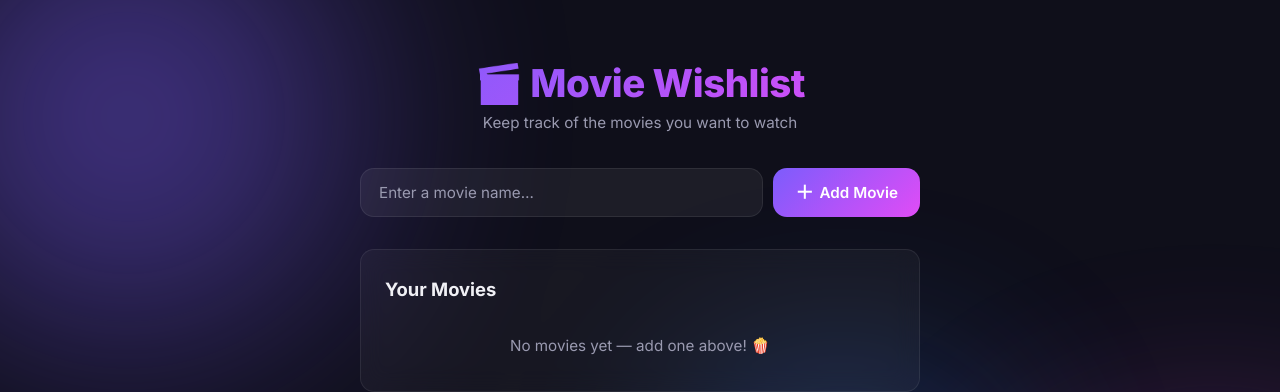
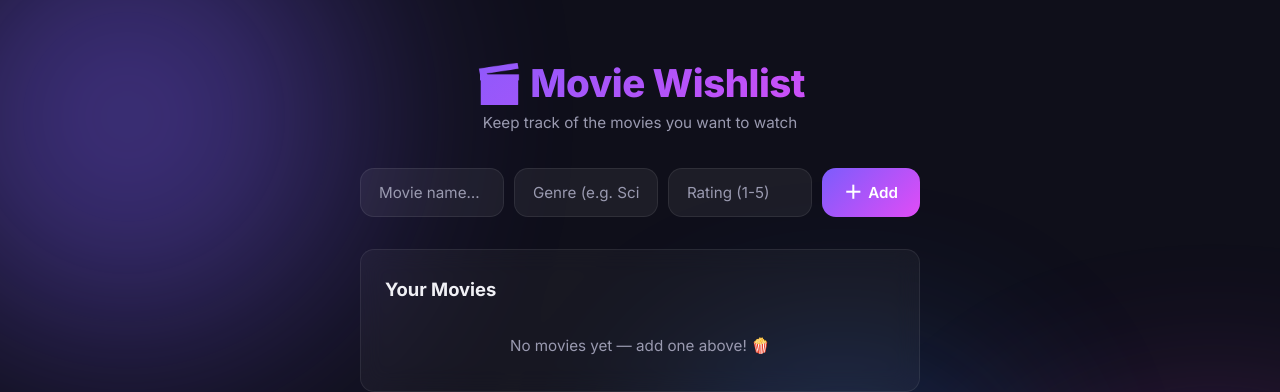
Before and after one commit to abhisirigineedi/movie-vault, a FastAPI app: page / in a window 1280 px wide. Shown: the top 392 px of the page. Run offline with FastAPI, Linux system fonts and the light colour scheme; some libraries are stand-ins or nearby versions.

Commit message:
Rating and Genre features added (#1)
Co-authored-by: abhisirigineedi <abhisirigineedi>

```diff
--- a/app/routes/movies.py
+++ b/app/routes/movies.py
@@ -30,33 +30,24 @@
     request: Request,
     db: Session = Depends(get_db),
     title: str = Form(...),
+    genre: str | None = Form(None),
+    rating: float | None = Form(None),
 ):
     """Add a movie and return the updated movie list partial (HTMX)."""
     if title.strip():
         try:
-            movie_service.add_movie(db, title)
+            movie_service.add_movie(db, title=title, genre=genre, rating=rating)
         except ValueError:
             pass  # silently ignore empty-title edge case
     movies = movie_service.get_all_movies(db)
-    # Return only the movie-list partial so HTMX can swap it in-place
-    movie_items = "".join(
-        f'<li><span class="movie-number">{i}.</span> <span class="movie-title">{m.title}</span> '
-        f'<button class="delete-btn" hx-delete="/delete-movie/{m.id}" hx-target="closest li" hx-swap="outerHTML" aria-label="Delete movie">✕</button></li>'
-        for i, m in enumerate(movies, 1)
-    )
-    return HTMLResponse(content=movie_items)
+    return templates.TemplateResponse("movie_list.html", {"request": request, "movies": movies})
 
 
 @router.get("/movies", response_class=HTMLResponse)
-async def get_movies(db: Session = Depends(get_db)):
+async def get_movies(request: Request, db: Session = Depends(get_db)):
     """Return the current movie list as an HTML partial."""
     movies = movie_service.get_all_movies(db)
-    movie_items = "".join(
-        f'<li><span class="movie-number">{i}.</span> <span class="movie-title">{m.title}</span> '
-        f'<button class="delete-btn" hx-delete="/delete-movie/{m.id}" hx-target="closest li" hx-swap="outerHTML" aria-label="Delete movie">✕</button></li>'
-        for i, m in enumerate(movies, 1)
-    )
-    return HTMLResponse(content=movie_items)
+    return templates.TemplateResponse("movie_list.html", {"request": request, "movies": movies})
 
 @router.delete("/delete-movie/{movie_id}", response_class=HTMLResponse)
 async def delete_movie_ui(movie_id: int, db: Session = Depends(get_db)):
--- a/app/templates/index.html
+++ b/app/templates/index.html
@@ -10,7 +10,7 @@
     <script src="https://unpkg.com/htmx.org@1.9.12"></script>
 
     <!-- Custom styles (cache-busted) -->
-    <link rel="stylesheet" href="/static/styles.css?v=2" />
+    <link rel="stylesheet" href="/static/styles.css?v=3" />
 
     <!-- Google Font — Inter -->
     <link rel="preconnect" href="https://fonts.googleapis.com" />
@@ -19,6 +19,39 @@
         href="https://fonts.googleapis.com/css2?family=Inter:wght@400;500;600;700;800&display=swap"
         rel="stylesheet"
     />
+    <style>
+        .input-group {
+            display: flex;
+            gap: 10px;
+            flex-wrap: wrap;
+        }
+        .input-group input {
+            flex: 1;
+            min-width: 120px;
+        }
+        .movie-card {
+            display: flex;
+            justify-content: space-between;
+            align-items: center;
+            background: rgba(255, 255, 255, 0.05);
+            padding: 15px;
+            border-radius: 8px;
+            margin-bottom: 10px;
+        }
+        .movie-info {
+            display: flex;
+            flex-direction: column;
+            gap: 5px;
+        }
+        .movie-title-text {
+            font-weight: 600;
+            font-size: 1.1rem;
+        }
+        .movie-meta {
+            font-size: 0.9rem;
+            color: #aaa;
+        }
+    </style>
 </head>
 <body>
     <!-- Animated floating background blobs -->
@@ -46,12 +79,28 @@
                     type="text"
                     id="movie-title"
                     name="title"
-                    placeholder="Enter a movie name…"
+                    placeholder="Movie name…"
                     required
                     autocomplete="off"
                 />
+                <input
+                    type="text"
+                    id="movie-genre"
+                    name="genre"
+                    placeholder="Genre (e.g. Sci-Fi)"
+                    autocomplete="off"
+                />
+                <input
+                    type="number"
+                    id="movie-rating"
+                    name="rating"
+                    placeholder="Rating (1-5)"
+                    min="1"
+                    max="5"
+                    step="0.1"
+                />
                 <button type="submit" id="add-movie-btn">
-                    <span class="btn-icon">＋</span> Add Movie
+                    <span class="btn-icon">＋</span> Add
                 </button>
             </div>
         </form>
@@ -60,13 +109,7 @@
         <section class="movie-list-section">
             <h2>Your Movies</h2>
             <ul id="movie-list">
-                {% for movie in movies %}
-                <li>
-                    <span class="movie-number">{{ loop.index }}.</span>
-                    <span class="movie-title">{{ movie.title }}</span>
-                    <button class="delete-btn" hx-delete="/delete-movie/{{ movie.id }}" hx-target="closest li" hx-swap="outerHTML" aria-label="Delete movie">✕</button>
-                </li>
-                {% endfor %}
+                {% include 'movie_list.html' %}
             </ul>
 
             {% if not movies %}
--- /dev/null
+++ b/app/templates/movie_list.html
@@ -0,0 +1,12 @@
+{% for movie in movies %}
+<li class="movie-card">
+    <div class="movie-info">
+        <span class="movie-title-text">
+            <span class="movie-number">{{ loop.index }}.</span> 🎬 {{ movie.title }}
+        </span>
+        <span class="movie-meta">📌 Genre: {{ movie.genre if movie.genre else 'Not specified' }}</span>
+        <span class="movie-meta">⭐ Rating: {{ movie.rating if movie.rating else 'Not specified' }}{{ '/5' if movie.rating else '' }}</span>
+    </div>
+    <button class="delete-btn" hx-delete="/delete-movie/{{ movie.id }}" hx-target="closest li" hx-swap="outerHTML" aria-label="Delete movie">✕</button>
+</li>
+{% endfor %}
--- a/static/styles.css
+++ b/static/styles.css
@@ -135,7 +135,7 @@
     gap: 10px;
 }
 
-input[type="text"] {
+input[type="text"], input[type="number"] {
     flex: 1;
     padding: 14px 18px;
     font-size: 0.95rem;
@@ -148,11 +148,11 @@
     transition: border var(--transition), box-shadow var(--transition);
 }
 
-input[type="text"]::placeholder {
+input[type="text"]::placeholder, input[type="number"]::placeholder {
     color: var(--text-secondary);
 }
 
-input[type="text"]:focus {
+input[type="text"]:focus, input[type="number"]:focus {
     border-color: var(--accent);
     box-shadow: 0 0 0 3px var(--accent-glow);
 }
```
Also changed, not shown: README.md.
